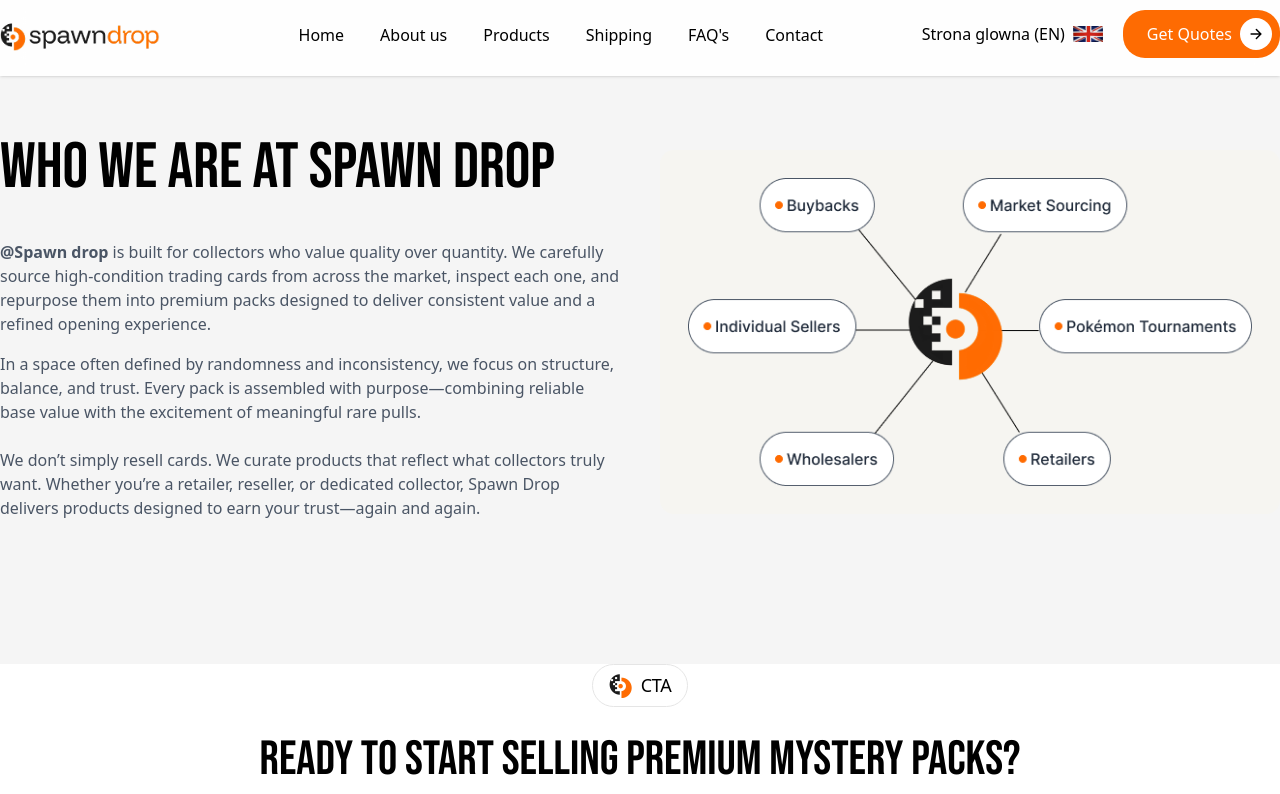
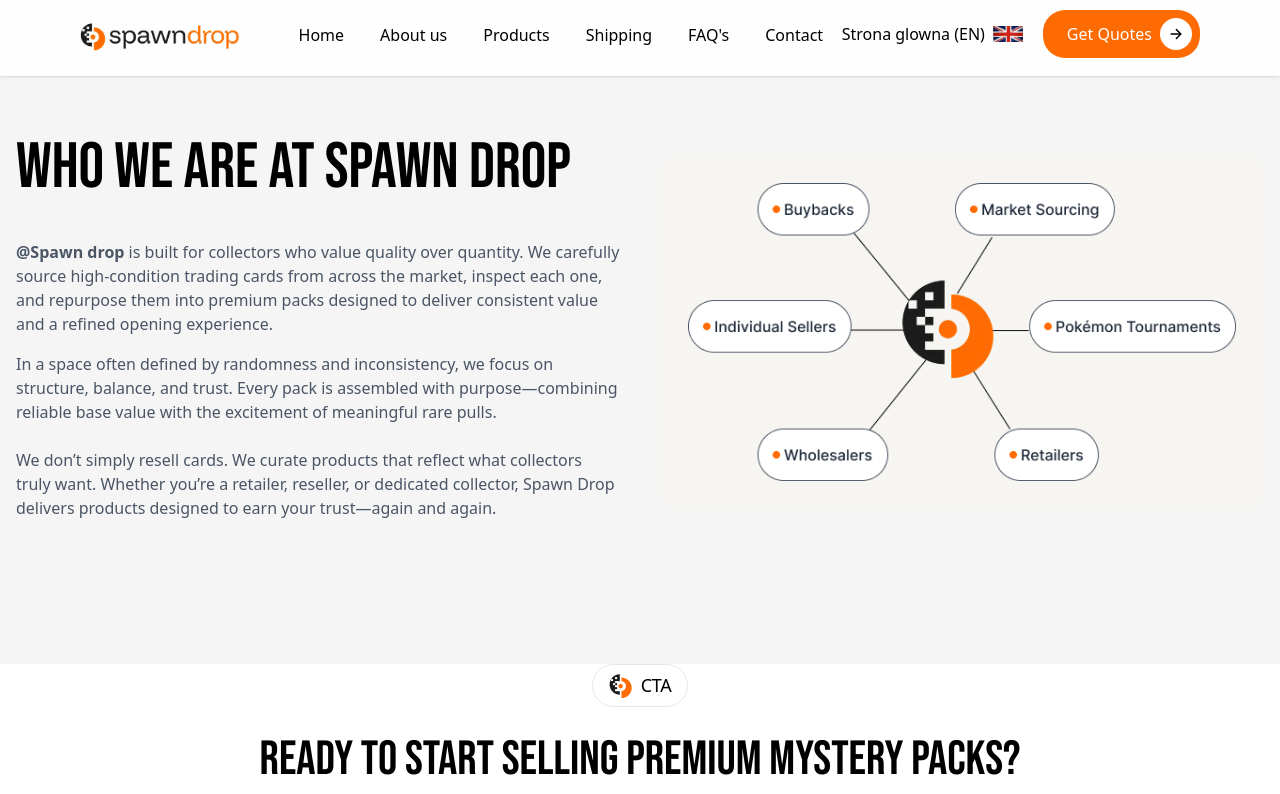
Before and after one commit to backbencherstudio/piotrando1_frontend, a Next.js app: page /aboutUs in a window 1280 px wide. Shown: the top 794 px of the page. Built offline with nearby package versions, Linux system fonts and the light colour scheme.

Commit message:
done this padding add

```diff
--- a/src/app/globals.css
+++ b/src/app/globals.css
@@ -48,9 +48,7 @@
   --radius-4xl: calc(var(--radius) * 2.6);
 }
 @layer utilities {
-  .containers {
-    @apply mx-auto px-4 md:px-9 lg:px-10 xl:px-0 2xl:px-0;
-  }
+
 
   /* @media (min-width: 1900px) {
     .containers {
@@ -156,11 +154,12 @@
 
 .containers {
     width: 100%;
-    max-width: 1280px;
+    max-width: 1500px;
     margin-left: auto;
     margin-right: auto;
     padding-left: 16px;
     padding-right: 16px;
+    /* outline: solid 1px red; */
 }
 
 section {
@@ -168,14 +167,40 @@
     overflow-x: hidden;
 }
 
+/* md */
+@media (min-width: 768px) {
+    .containers {
+        padding-left: 20px;
+        padding-right: 20px;
+    }
+}
+
+/* lg */
+@media (min-width: 1024px) {
+    .containers {
+        padding-left: 40px;
+        padding-right: 40px;
+    }
+}
+
+/* xl */
+@media (min-width: 1280px) {
+    .containers {
+        padding-left: 80px;
+        padding-right: 80px;
+    }
+}
+
+/* mobile smooth scroll fix */
 @media (max-width: 768px) {
-    html, body {
+    html,
+    body {
         -webkit-overflow-scrolling: touch;
     }
 
     .containers {
-        padding-left: 12px;
-        padding-right: 12px;
+        padding-left: 18px;
+        padding-right: 18px;
     }
 }
 
--- a/src/components/AllPages/B2BDistribution/B2BDistribution.tsx
+++ b/src/components/AllPages/B2BDistribution/B2BDistribution.tsx
@@ -87,7 +87,7 @@
                             // data-aos-delay={index * 120}
                             data-aos-duration="800"
                             key={index}
-                            className="group border bg-[#FFFFFF] rounded-2xl p-6 transition-all duration-300  "
+                            className="group border bg-[#FFFFFF] rounded-2xl p-6 lg:p-2 lg:py-4 xl:p-6 transition-all duration-300  "
                         >
                             <div className="flex justify-center mb-10">
                                 <div className="bg-[#FFF4E6] p-4 rounded-2xl ">
@@ -95,11 +95,12 @@
                                         {feature.icon}
                                     </div>
                                 </div>
+
                             </div>
                             <h3 className="text-lg font-semibold text-[#0A0A0A] mb-5 text-center">
                                 {feature.title}
                             </h3>
-                            <p className="text-base  font-normal  text-[#4A5565] text-center">
+                            <p className="text-base  font-normal  text-[#4A5565]  text-center">
                                 {feature.description}
                             </p>
                         </div>
--- a/src/components/AllPages/shared/Footer.tsx
+++ b/src/components/AllPages/shared/Footer.tsx
@@ -9,7 +9,7 @@
 export default function Footer() {
     return (
         <footer className="bg-black text-white">
-            <div className="containers lg:px-8 py-12">
+            <div className="containers  py-12">
                 {/* Main Footer Grid */}
                 <div className="grid grid-cols-1 md:grid-cols-12 gap-8">
 
```
